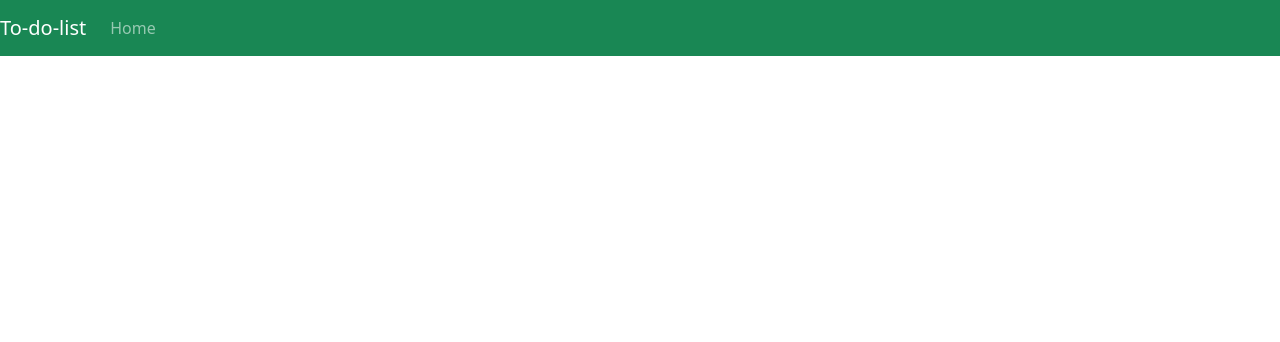
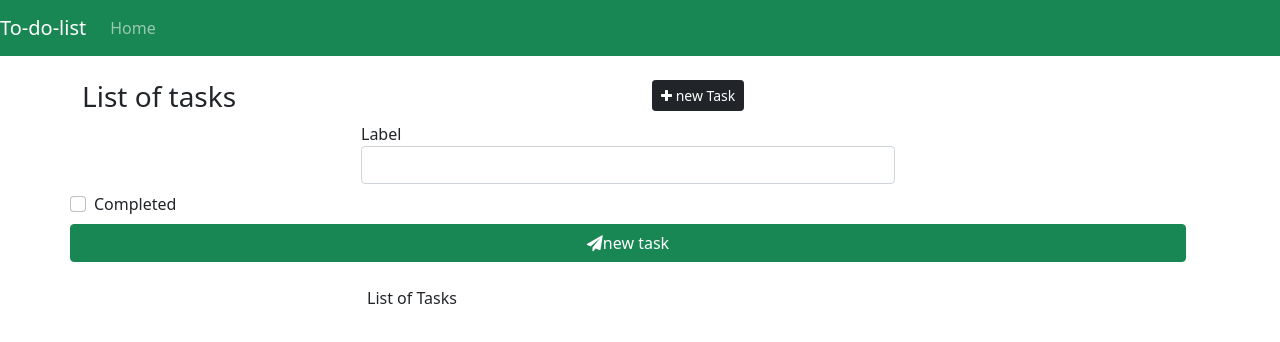
Before and after one commit to ibrahim-mestadi/to-do-list-angular, an Angular app: page / in a window 1280 px wide. Shown: the top 342 px of the page. Built offline with nearby package versions, Linux system fonts and the light colour scheme.

Commit message:
container task bar

```diff
--- a/src/app/app.component.html
+++ b/src/app/app.component.html
@@ -7,3 +7,6 @@
 <!-- * * * * * * * to get started with your project! * * * * * * * * -->
 <!-- * * * * * * * * * * * * * * * * * * * * * * * * * * * * * * * -->
 <app-navabr></app-navabr>
+<div class="container">
+  <app-tasks></app-tasks>
+</div>
--- a/src/app/components/tasks/tasks.component.html
+++ b/src/app/components/tasks/tasks.component.html
@@ -1 +1,38 @@
-<p>tasks works!</p>
+<div class="row my-4">
+    <div class="col-md-6">
+    <h3>List of tasks</h3>
+    </div>
+    <div class="col-md-6 text-right">
+        <button class="btn btn-dark btn-sm">
+            <i class="fa fa-plus"></i>
+            new Task
+        </button>
+    </div>
+
+    <div class="row">
+        <div class="col-md-6 mx-auto">
+            <div class="form-group">
+                <label for="label">Label</label>
+                <input id="label" type="text" class="form-control">
+            </div>
+        </div>
+
+        <div class="form-check my-2">
+        <label class="form-check-label">
+            <input type="checkbox" class="form-check-input">
+            Completed
+        </label>
+        </div>
+
+        <button class="btn btn-success btn-block">
+            <i class="fa fa-send"></i>new task
+        </button>
+
+    </div>
+</div>
+
+<div class="row">
+    <div class="col-md-6 mx-auto">
+        List of Tasks
+    </div>
+</div>
```
